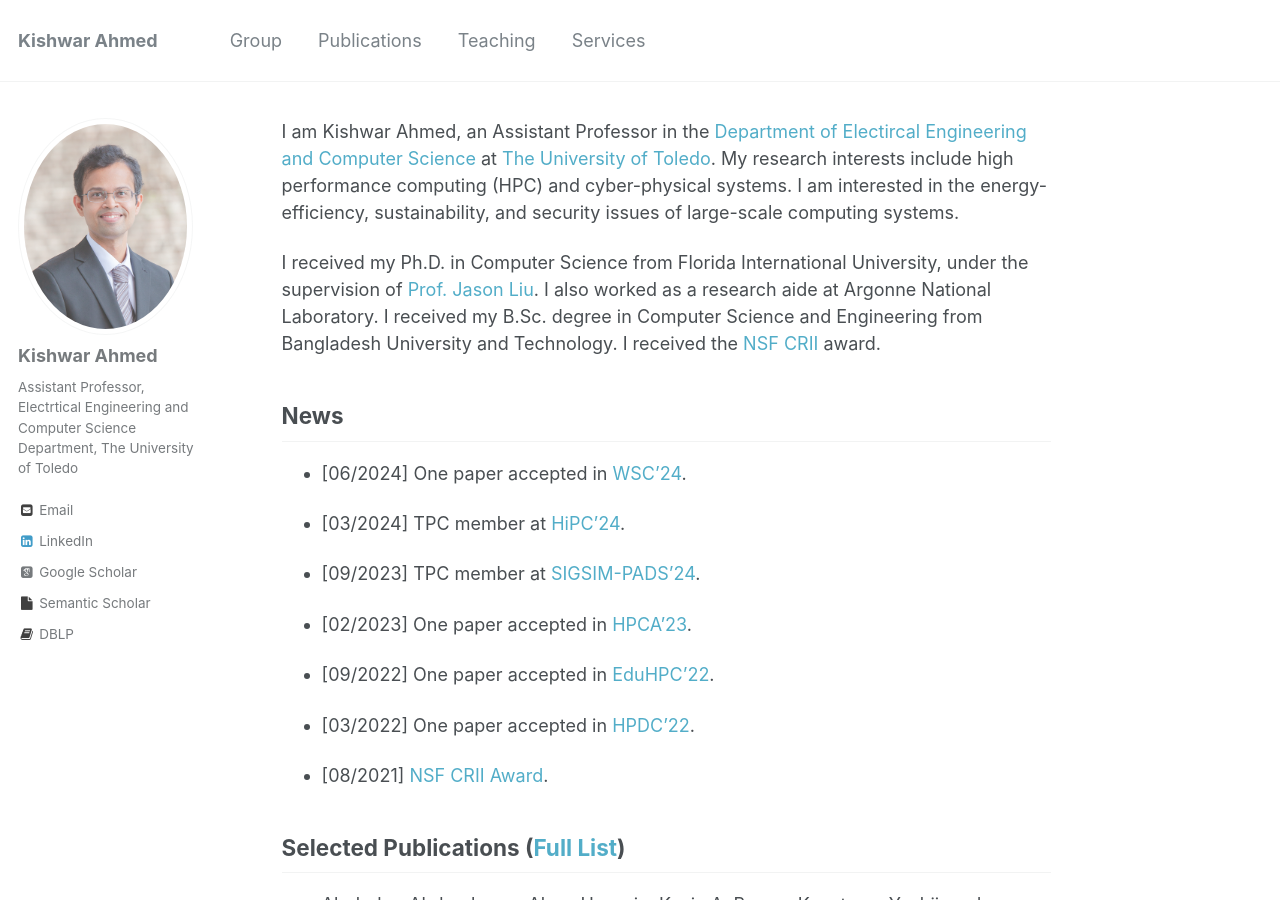
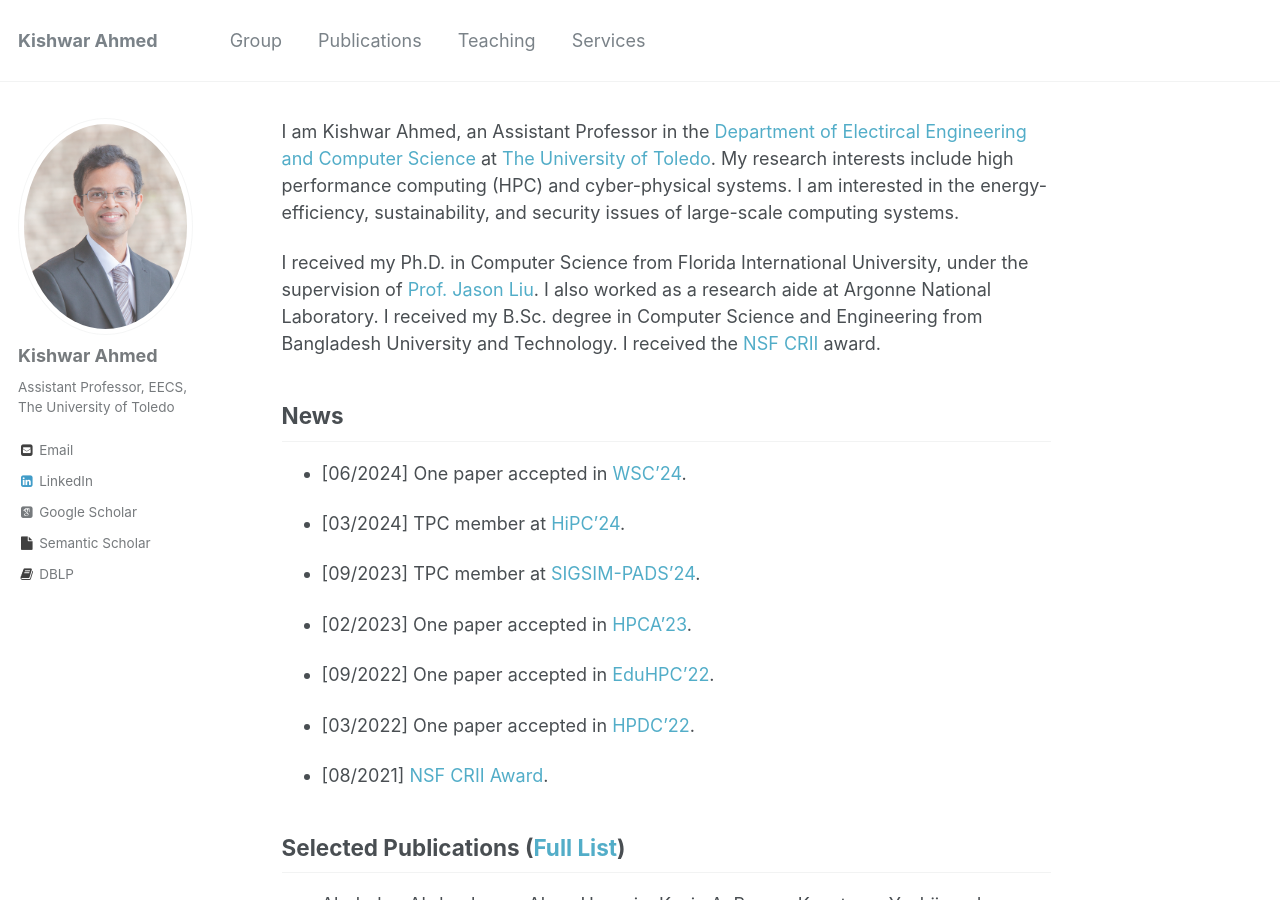
Before and after one commit to kishwarbd/kishwarbd.github.io, a Jekyll site: the page built from _pages/about.md, in a window 1280 px wide and 900 px high. Built offline with Jekyll 4.4.1, drawn with Linux system fonts in a browser that asks for light colours; some web fonts are replaced.

Commit message:
Update _config.yml

```diff
--- a/_config.yml
+++ b/_config.yml
@@ -80,7 +80,7 @@ analytics:
 author:
   name             : "Kishwar Ahmed"
   avatar           : "kishwar.jpg"
-  bio              : "Assistant Professor, Electrtical Engineering and Computer Science Department, The University of Toledo"
+  bio              : "Assistant Professor, EECS, The University of Toledo"
   location         : #”Toledo, OH, USA"
   employer         :
   dblp             : "https://dblp.org/pers/hd/a/Ahmed:Kishwar"
```
